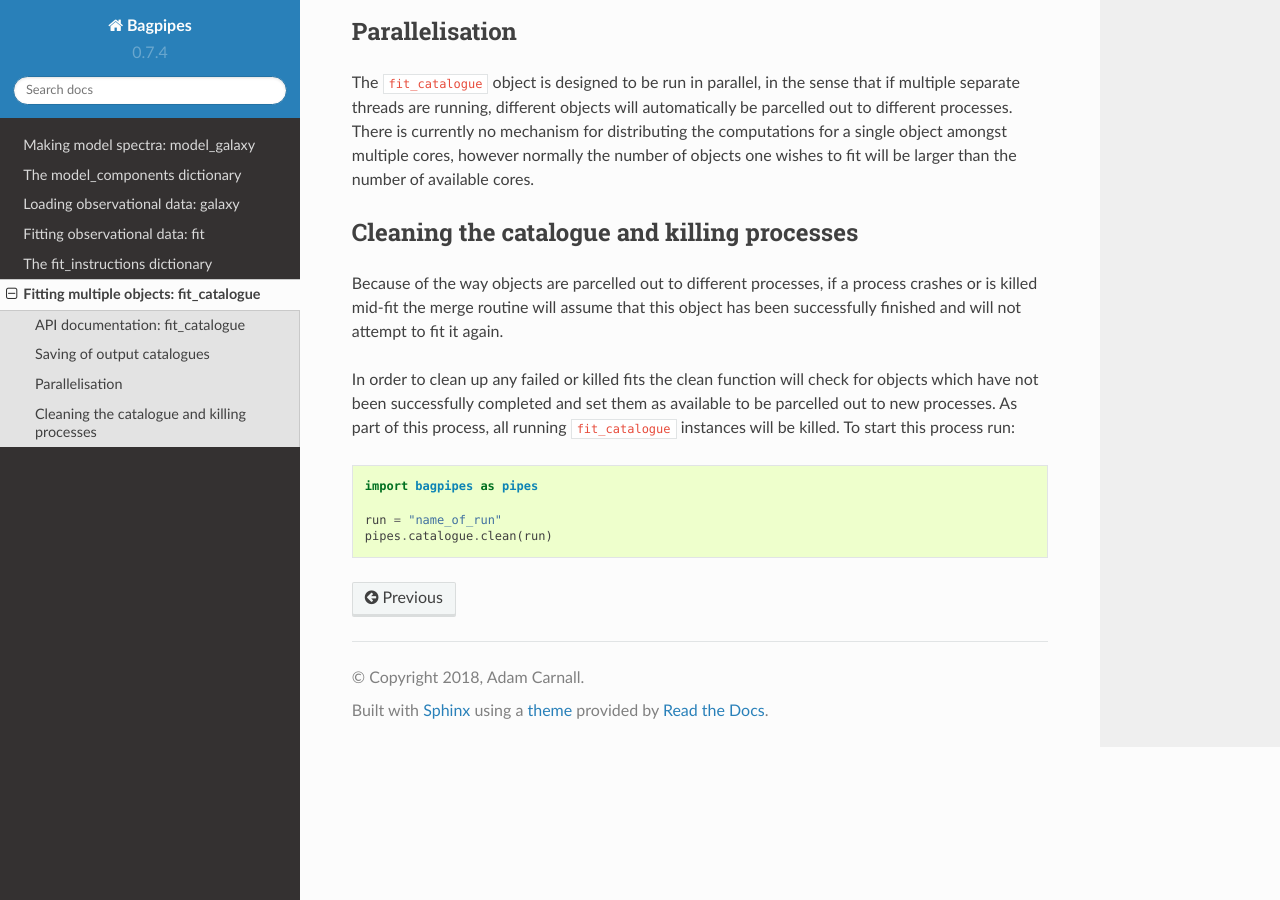
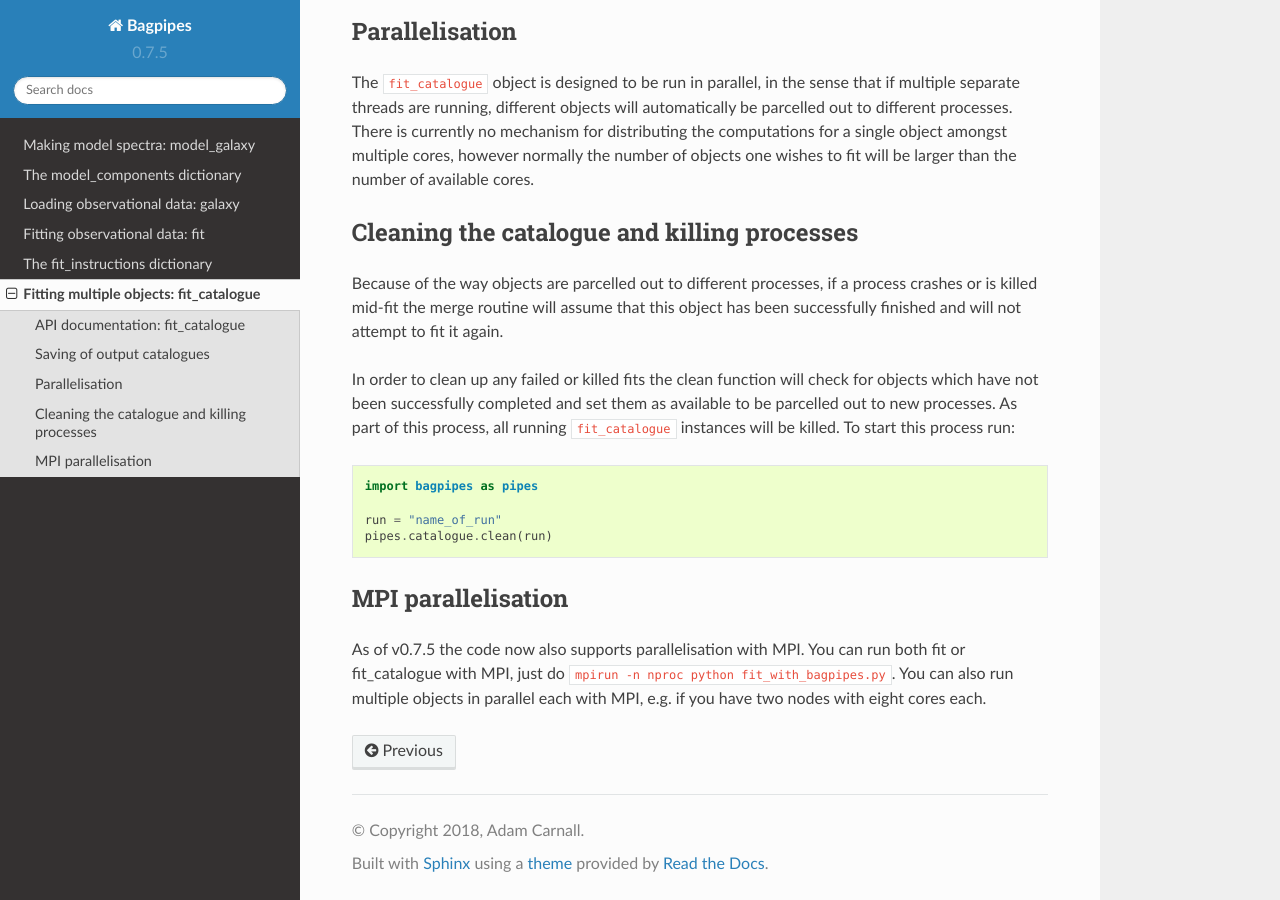
Before and after one commit to ACCarnall/bagpipes, a Sphinx documentation site: the page built from docs/fitting_catalogues.rst, in a window 1280 px wide and 900 px high, scrolled down 742 px. Built offline with Sphinx 7.4.7 and the Read the Docs theme 2.0.0, drawn with Linux system fonts in a browser that asks for light colours; pages that are not in the unit, such as notebooks, are missing from menus.

Commit message:
docs updated

```diff
--- a/docs/conf.py
+++ b/docs/conf.py
@@ -54,9 +54,9 @@ author = u'Adam Carnall'
 # built documents.
 #
 # The short X.Y version.
-version = u'0.7.4'
+version = u'0.7.5'
 # The full version, including alpha/beta/rc tags.
-release = u'0.7.4'
+release = u'0.7.5'
 
 # The language for content autogenerated by Sphinx. Refer to documentation
 # for a list of supported languages.
--- a/docs/fitting_catalogues.rst
+++ b/docs/fitting_catalogues.rst
@@ -46,3 +46,8 @@ In order to clean up any failed or killed fits the clean function will check for
 
     run = "name_of_run"
     pipes.catalogue.clean(run)
+
+MPI parallelisation
+-------------------
+
+As of v0.7.5 the code now also supports parallelisation with MPI. You can run both fit or fit_catalogue with MPI, just do ``mpirun -n nproc python fit_with_bagpipes.py``. You can also run multiple objects in parallel each with MPI, e.g. if you have two nodes with eight cores each.
--- a/setup.py
+++ b/setup.py
@@ -11,7 +11,7 @@ with open(path.join(here, 'README.rst'), encoding='utf-8') as f:
 setup(
     name='bagpipes',
 
-    version='0.7.4',
+    version='0.7.5',
 
     description='Galaxy spectral fitting',
 
```
